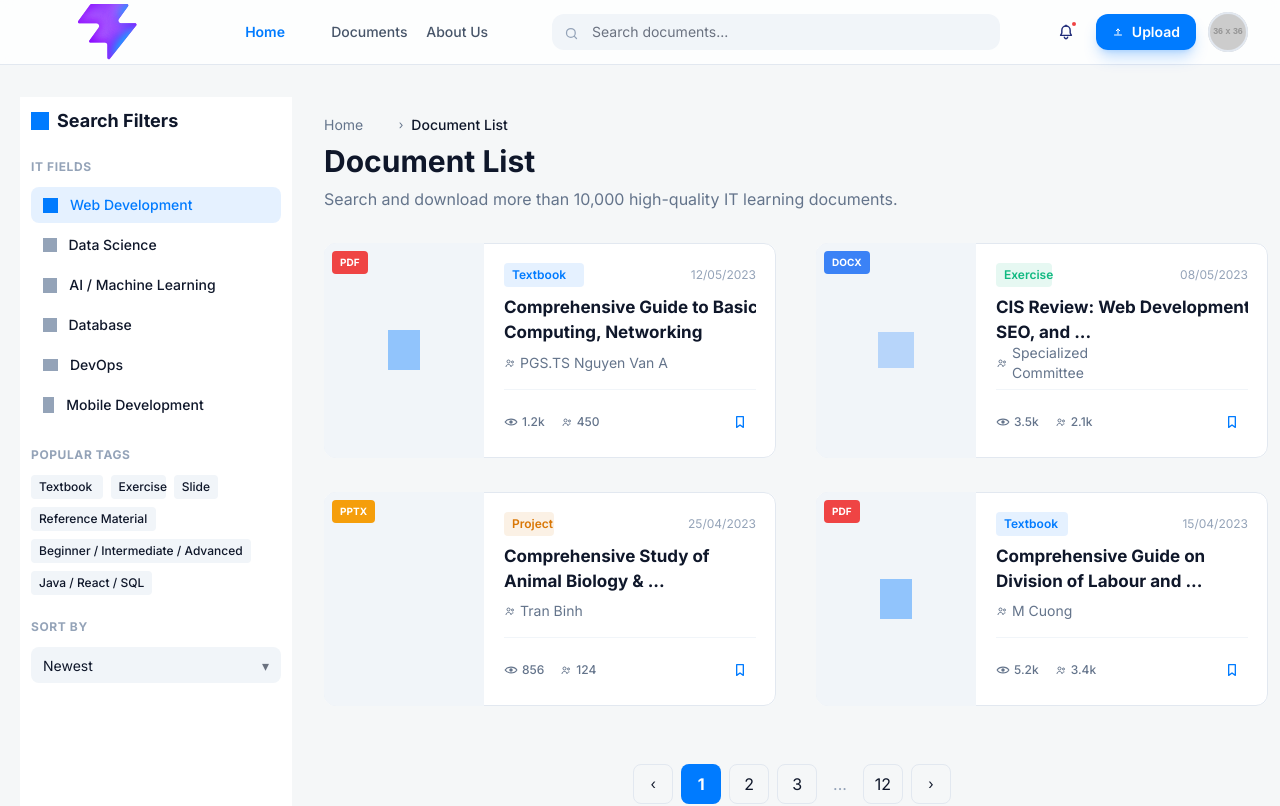
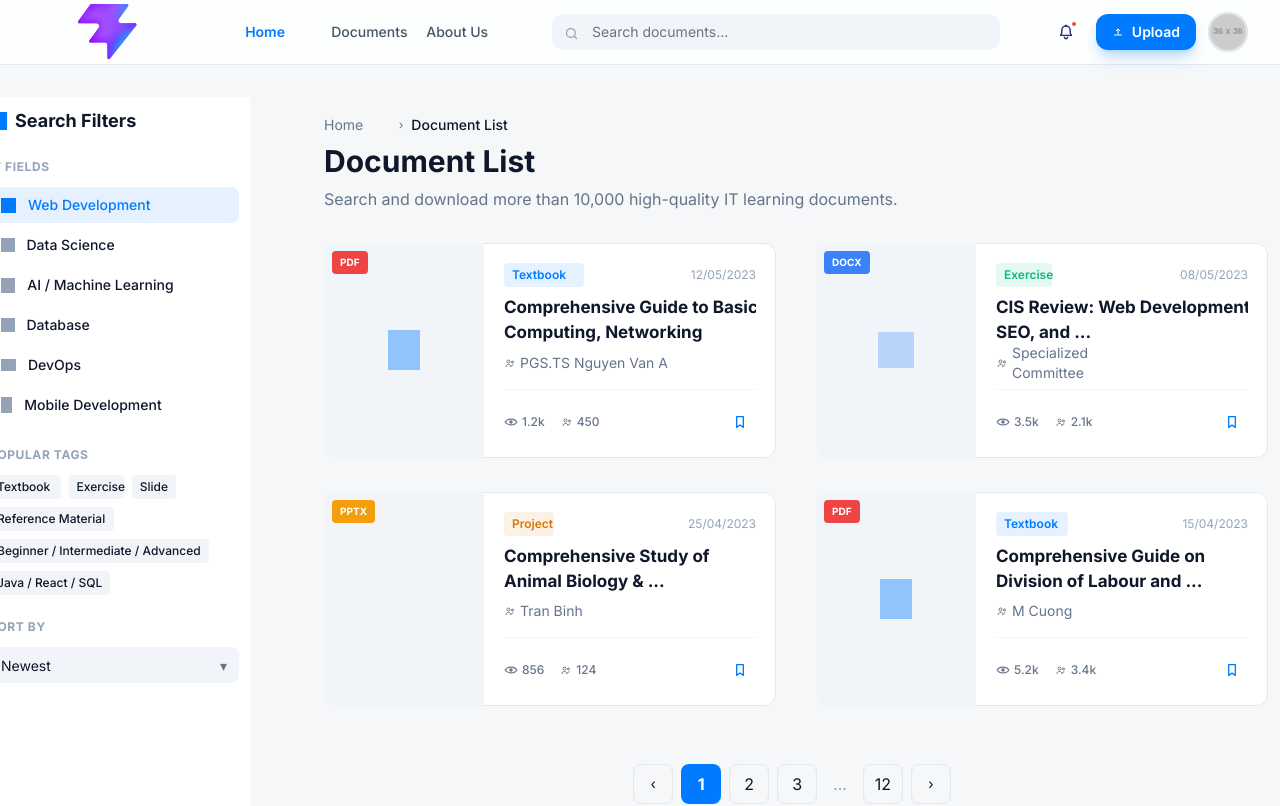
Before and after one commit to phuchoang1807/Frontend_study_IT, a React (Vite) app: page /documents in a window 1280 px wide. Shown: the top 806 px of the page. Built offline with nearby package versions, Linux system fonts and the light colour scheme.

Commit message:
style(documents): adjust sidebar position in document list

```diff
--- a/src/components/DocumentsList.jsx
+++ b/src/components/DocumentsList.jsx
@@ -40,6 +40,7 @@ export default function DocumentsList() {
           style={{
             width: "272px",
             height: "721px",
+            transform: "translateX(-42px)",
             paddingLeft: "11px",
             paddingRight: "11px",
             position: "relative",
```
